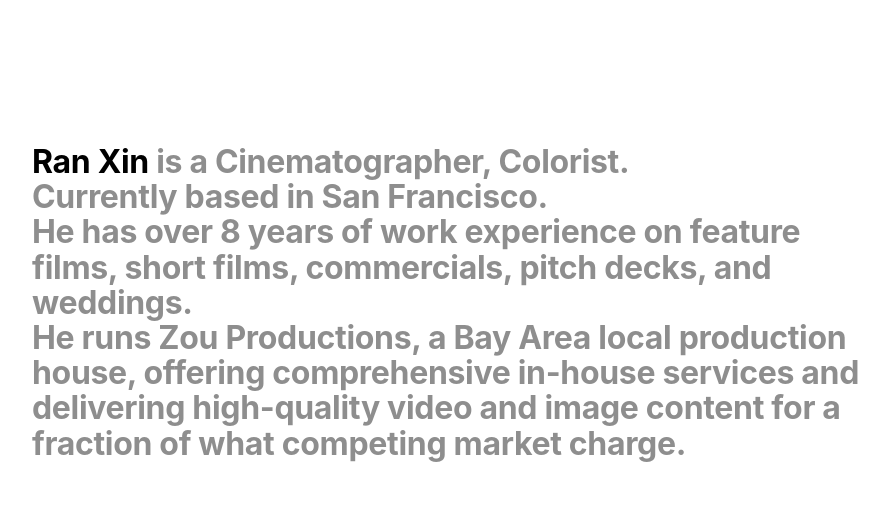
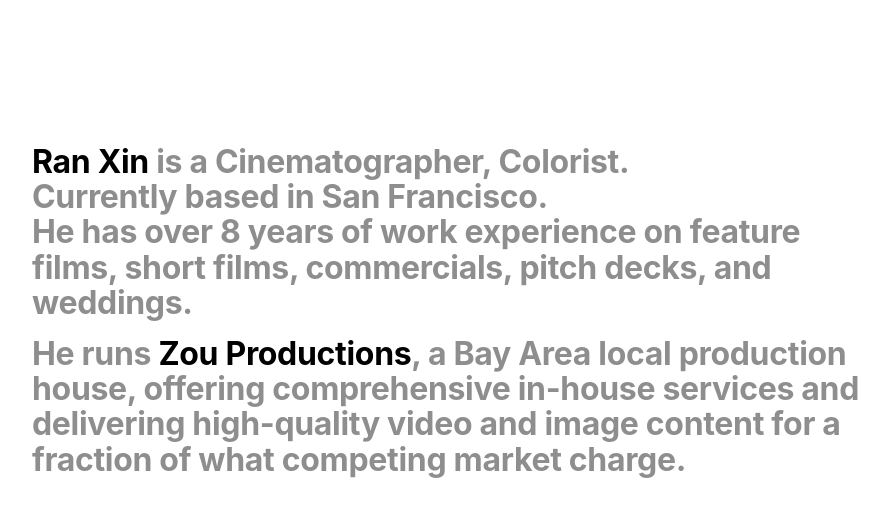
Before and after one commit to nixnar/20stops, a Gatsby site: page / in a window 1280 px wide. Shown: the top 522 px of the page, without its empty margins (192-1081 px from the left). Built offline with nearby package versions, Linux system fonts and the light colour scheme; Gatsby itself is replaced by a stand-in of ours.

Commit message:
changed description

```diff
--- a/src/components/index.module.css
+++ b/src/components/index.module.css
@@ -46,6 +46,14 @@
   margin-bottom: var(--size-gap);
 }
 
+.getSpace {
+  margin-bottom: 1rem;
+}
+
+.black {
+  color: var(--color-primary);
+}
+
 .textGray {
   color: var(--color-gray);
 }
--- a/src/pages/index.js
+++ b/src/pages/index.js
@@ -93,16 +93,21 @@
     <Seo title="Home" />
     <div className={styles.intro}>
       <h1>
-        Ran Xin{" "}
+        <div className={styles.getSpace}>
+          Ran Xin{" "}
+          <span className={styles.textGray}>
+            is a Cinematographer, Colorist. <br />
+            Currently based in San Francisco. <br />
+            He has over 8 years of work experience on feature films, short
+            films, commercials, pitch decks, and weddings.
+          </span>
+        </div>
+
         <span className={styles.textGray}>
-          is a Cinematographer, Colorist. <br />
-          Currently based in San Francisco. <br />
-          He has over 8 years of work experience on feature films, short films,
-          commercials, pitch decks, and weddings.
-          <br />
-          He runs Zou Productions, a Bay Area local production house, offering
-          comprehensive in-house services and delivering high-quality video and
-          image content for a fraction of what competing market charge.
+          He runs <span className={styles.black}>Zou Productions</span>, a Bay
+          Area local production house, offering comprehensive in-house services
+          and delivering high-quality video and image content for a fraction of
+          what competing market charge.
         </span>
       </h1>
     </div>
```
